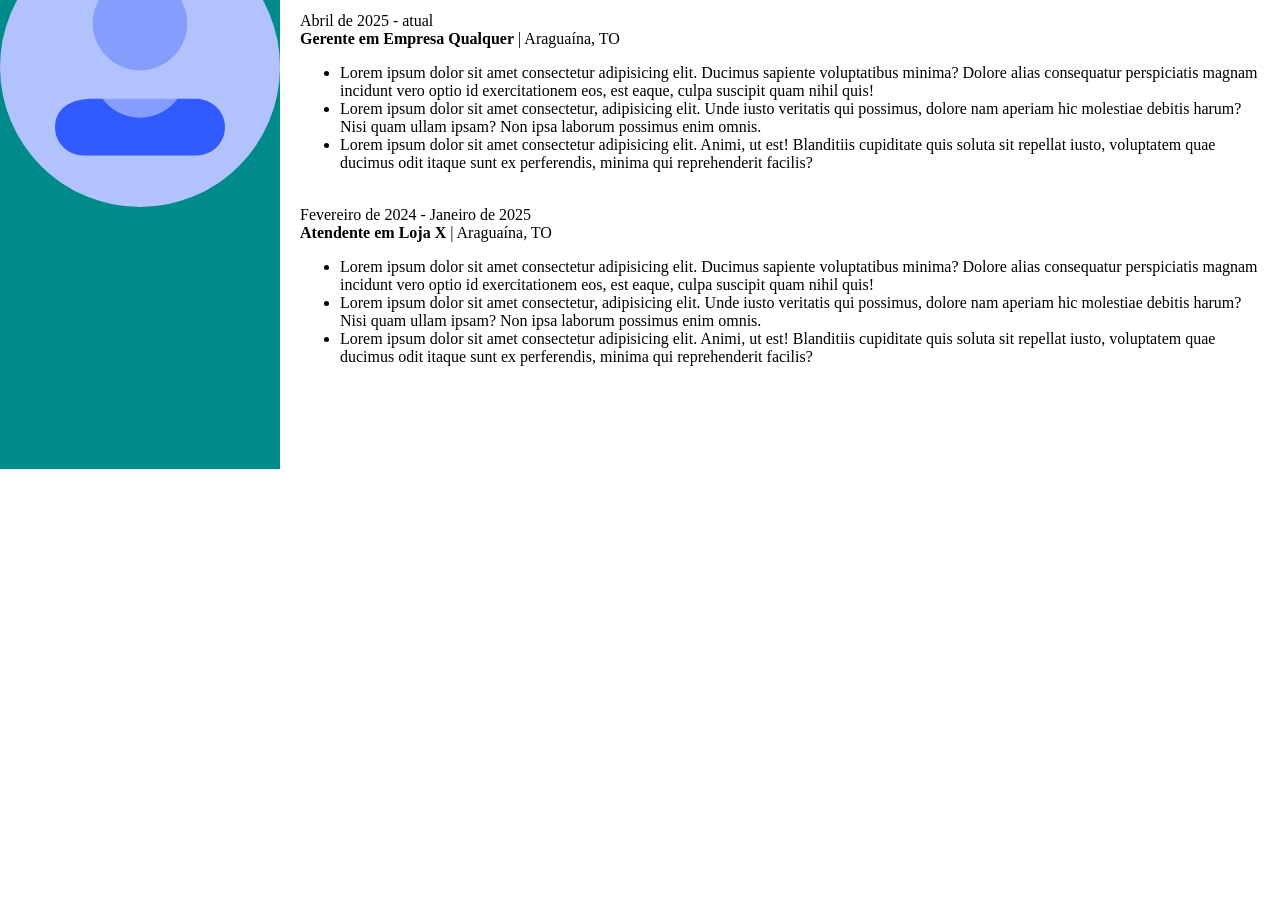
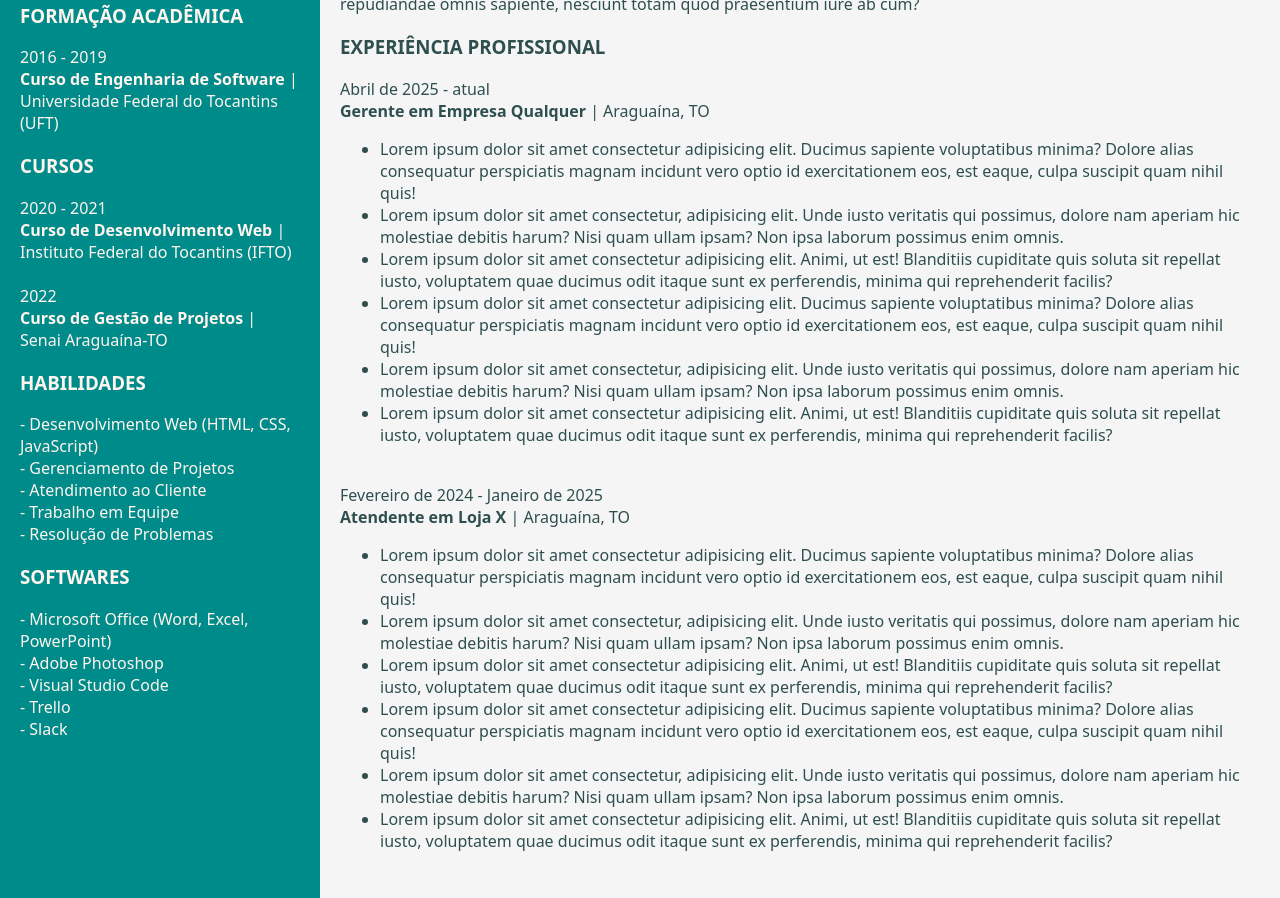
Before and after one commit to arthur-cordova/AulasDevWeb, a plain HTML site: page AtividadeCurriculo/index.html in a window 1280 px wide. Shown: the part 331-1229 px from the top of the page. Before the commit the page ends 800 px from the top, so only its background shows below. Drawn offline with Linux system fonts and the light colour scheme.

Commit message:
Finalização Currículo

```diff
--- a/AtividadeCurriculo/index.html
+++ b/AtividadeCurriculo/index.html
@@ -11,6 +11,45 @@
         <div class="esquerda">
             <div class="imagem-container">
                 <img src="./Imagens/foto.svg" alt="Foto de Arthur" width="280px" height="280px" class="imagem">
+            </div>
+            <div class="texto-container">
+                <h3>
+                    FORMAÇÃO ACADÊMICA
+                </h3>
+                    <p>
+                        2016 - 2019 <br>
+                        <strong>Curso de Engenharia de Software</strong> | Universidade Federal do Tocantins (UFT) <br>
+                    </p>
+                <h3>
+                    CURSOS
+                </h3>
+                    <p>
+                        2020 - 2021 <br>
+                        <strong>Curso de Desenvolvimento Web</strong> | Instituto Federal do Tocantins (IFTO) <br>
+                        <br>
+                        2022 <br>
+                        <strong>Curso de Gestão de Projetos</strong> | Senai Araguaína-TO <br>
+                    </p>
+                <h3>
+                    HABILIDADES
+                </h3>
+                    <p>
+                        - Desenvolvimento Web (HTML, CSS, JavaScript) <br>
+                        - Gerenciamento de Projetos <br>
+                        - Atendimento ao Cliente <br>
+                        - Trabalho em Equipe <br>
+                        - Resolução de Problemas <br>
+                    </p>
+                <h3>
+                    SOFTWARES
+                </h3>
+                    <p>
+                        - Microsoft Office (Word, Excel, PowerPoint) <br>
+                        - Adobe Photoshop <br>
+                        - Visual Studio Code <br>
+                        - Trello <br>
+                        - Slack <br>
+                    </p>
             </div>
         </div>
         <div class="direita">
@@ -45,6 +84,15 @@
                         <li>
                             Lorem ipsum dolor sit amet consectetur adipisicing elit. Animi, ut est! Blanditiis cupiditate quis soluta sit repellat iusto, voluptatem quae ducimus odit itaque sunt ex perferendis, minima qui reprehenderit facilis?
                         </li>
+                        <li>
+                            Lorem ipsum dolor sit amet consectetur adipisicing elit. Ducimus sapiente voluptatibus minima? Dolore alias consequatur perspiciatis magnam incidunt vero optio id exercitationem eos, est eaque, culpa suscipit quam nihil quis!
+                        </li>
+                        <li>
+                            Lorem ipsum dolor sit amet consectetur, adipisicing elit. Unde iusto veritatis qui possimus, dolore nam aperiam hic molestiae debitis harum? Nisi quam ullam ipsam? Non ipsa laborum possimus enim omnis.
+                        </li>
+                        <li>
+                            Lorem ipsum dolor sit amet consectetur adipisicing elit. Animi, ut est! Blanditiis cupiditate quis soluta sit repellat iusto, voluptatem quae ducimus odit itaque sunt ex perferendis, minima qui reprehenderit facilis?
+                        </li>
                     </ul>
                 <p class="pdireita">
                     <br>Fevereiro de 2024 - Janeiro de 2025 <br>
@@ -60,6 +108,15 @@
                         <li>
                             Lorem ipsum dolor sit amet consectetur adipisicing elit. Animi, ut est! Blanditiis cupiditate quis soluta sit repellat iusto, voluptatem quae ducimus odit itaque sunt ex perferendis, minima qui reprehenderit facilis?
                         </li>
+                        <li>
+                            Lorem ipsum dolor sit amet consectetur adipisicing elit. Ducimus sapiente voluptatibus minima? Dolore alias consequatur perspiciatis magnam incidunt vero optio id exercitationem eos, est eaque, culpa suscipit quam nihil quis!
+                        </li>
+                        <li>
+                            Lorem ipsum dolor sit amet consectetur, adipisicing elit. Unde iusto veritatis qui possimus, dolore nam aperiam hic molestiae debitis harum? Nisi quam ullam ipsam? Non ipsa laborum possimus enim omnis.
+                        </li>
+                        <li>
+                            Lorem ipsum dolor sit amet consectetur adipisicing elit. Animi, ut est! Blanditiis cupiditate quis soluta sit repellat iusto, voluptatem quae ducimus odit itaque sunt ex perferendis, minima qui reprehenderit facilis?
+                        </li>
                     </ul>
         </div>
     </div>
--- a/AtividadeCurriculo/style.css
+++ b/AtividadeCurriculo/style.css
@@ -1,6 +1,7 @@
 body {
     margin: 0;
     padding: 0;
+    font-family: system-ui, -apple-system, BlinkMacSystemFont, 'Segoe UI', Roboto, Oxygen, Ubuntu, Cantarell, 'Open Sans', 'Helvetica Neue', sans-serif;
 }
 .flex-container {
     display: flex;
@@ -8,29 +9,40 @@ body {
     align-items: stretch;
     min-height: 100vh;
 }
+    .direita {
+        flex: auto;
+        background-color: whitesmoke;
+        color: darkslategray;
+        padding-left: 20px;
+        padding-right: 20px;
+        padding-bottom: 30px;
+        padding-top: 0px;
+    }
     .esquerda {
         display: flex;
+        flex-direction: column;
+        align-items: stretch;
         flex: 280px;
         background-color: darkcyan;
     }
-.direita {
-    flex: auto;
-    background-color: white;
-    padding-left: 20px;
-    padding-right: 20px;
-    padding-bottom: 50px;
-    padding-top: 0px;
-}
         .imagem-container {
             justify-content: center;
-    align-self: center;
+            padding: 10px 20px 10px 20px;
         }
             .imagem {
                 border-radius: 100%;
             }
-@media (max-width: 1080px) {
+        .texto-container {
+            justify-content: center;
+            padding: 10px 20px 30px 20px;
+            color: seashell;
+        }
+@media only screen and (orientation: portrait) {
     .flex-container {
         flex-direction: column-reverse;
+    }
+    .direita {
+        padding-bottom: 10px;
     }
     .esquerda {
         flex-direction: row;
```
Lines whose indentation alone changed are shown as unchanged.
